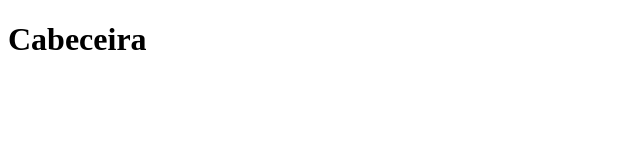
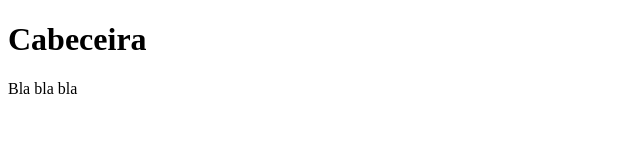
Before and after one commit to mrey-profe/daw22-23, a plain HTML site: page index.html in a window 1280 px wide. Shown: the whole page, without its empty margins (0-640 px from the left). Drawn offline with Linux system fonts and the light colour scheme.

Commit message:
Novo paragrafo en remoto

```diff
--- a/index.html
+++ b/index.html
@@ -8,5 +8,6 @@
 </head>
 <body>
     <h1>Cabeceira</h1>
+    <p>Bla bla bla </p>
 </body>
 </html>
```
